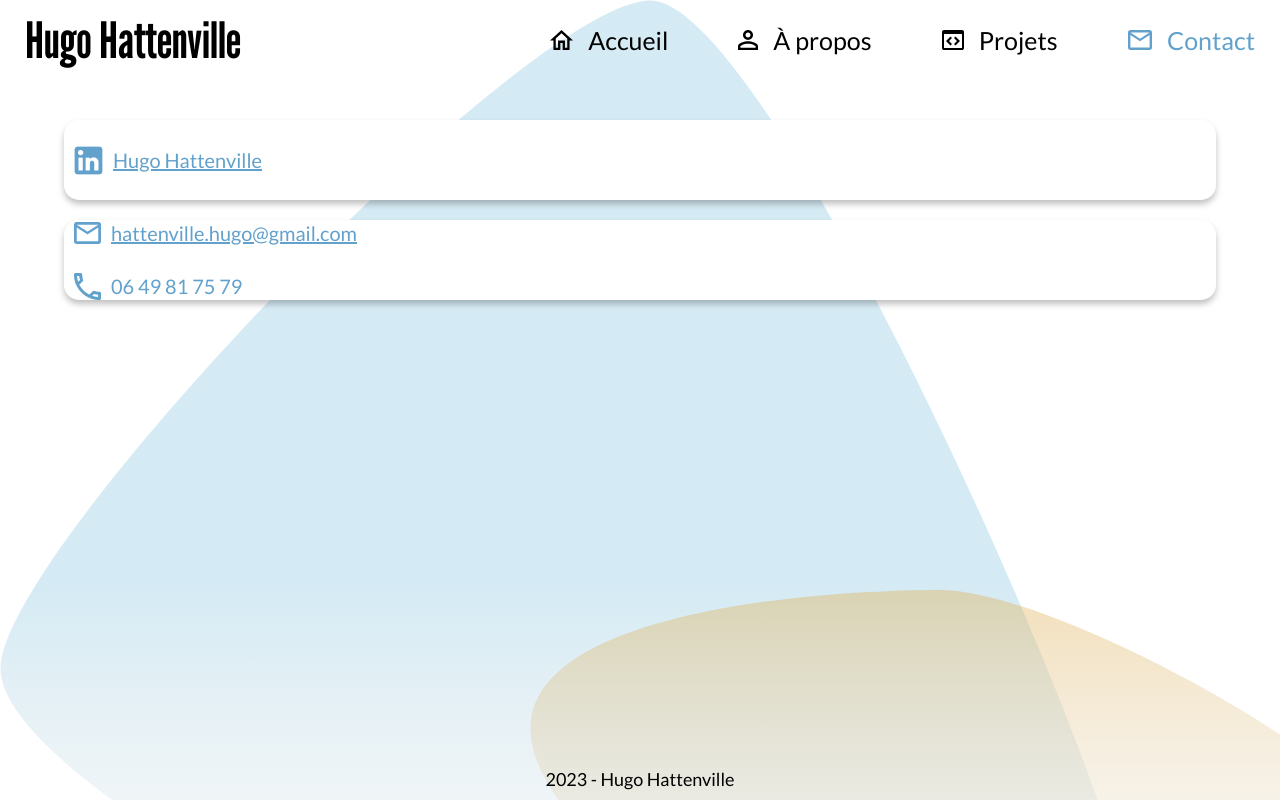
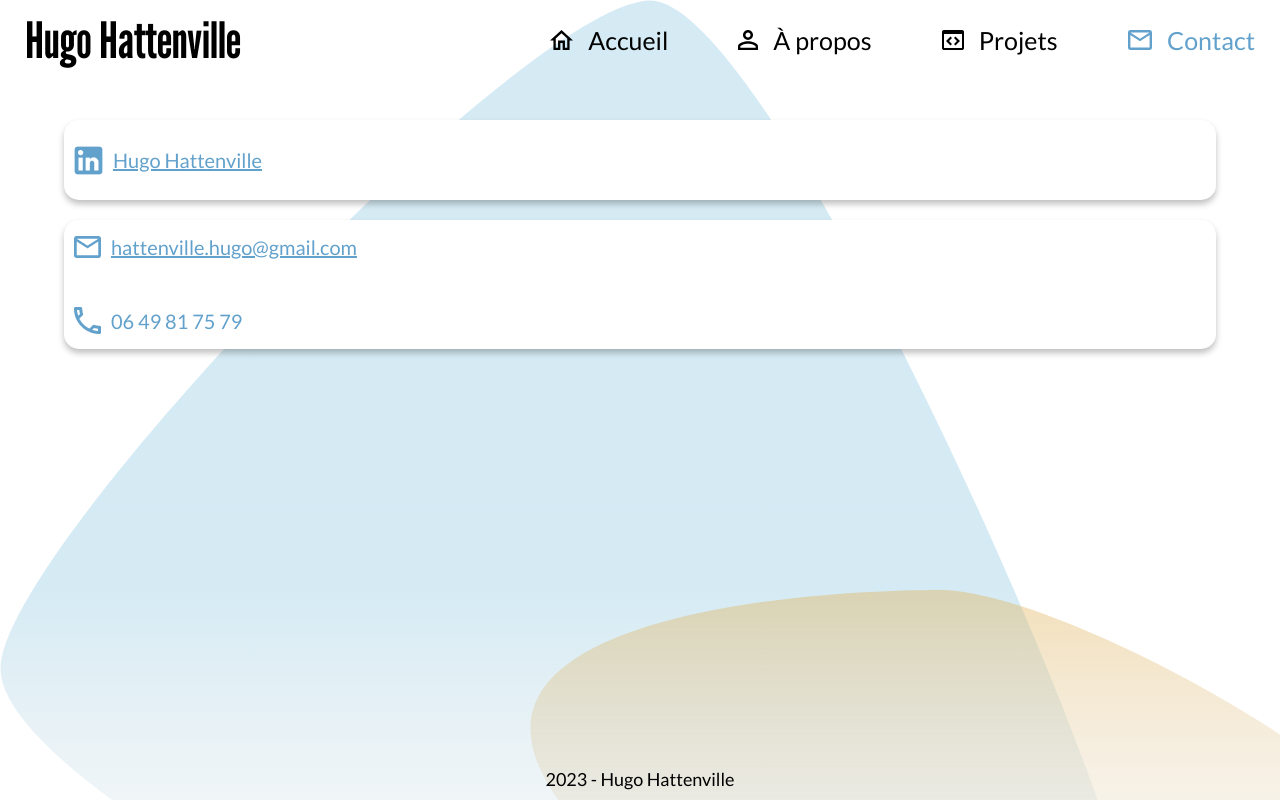
Before and after one commit to hugohtvl/portfolio, a React (Vite) app: page /contact in a window 1280 px wide. Built offline with nearby package versions, Linux system fonts and the light colour scheme.

Commit message:
some modifications

```diff
--- a/src/pages/Contact.scss
+++ b/src/pages/Contact.scss
@@ -9,7 +9,7 @@
       flex-direction: column;
       justify-content: center;
       width: 90vw;
-      height: 10vh;
+      min-height: 10vh;
       background: #ffffff;
       box-shadow: 0px 4px 6px rgba(0, 0, 0, 0.25);
       border-radius: 15px;
@@ -18,7 +18,7 @@
       .infoContactCards {
         display: flex;
         align-items: center;
-        padding: 5px 0 5px 0;
+        padding: 15px 0 15px 0;
         a,
         a:visited,
         a:hover,
```
